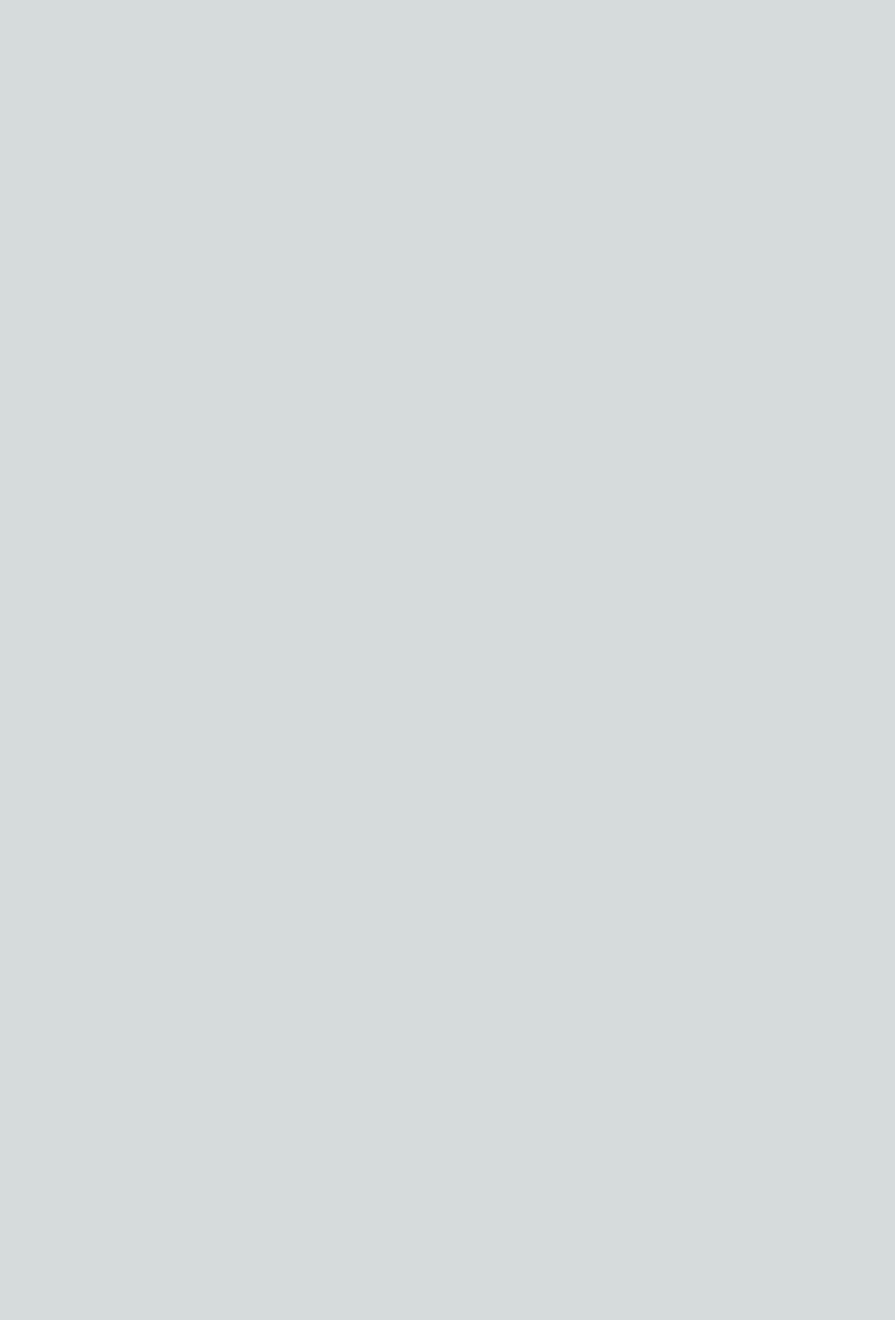
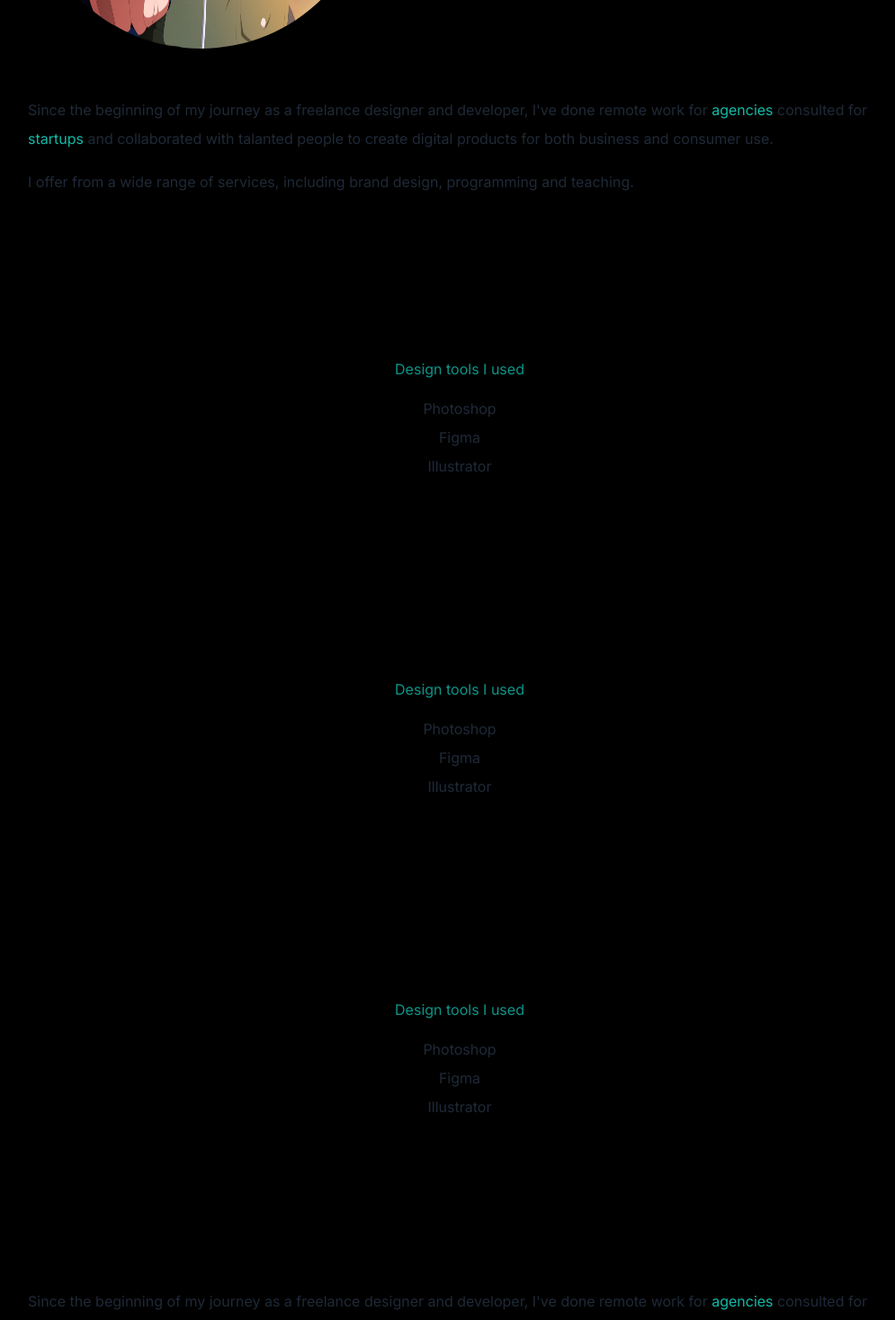
Before and after one commit to Angel-dash/My_folio, a Next.js app: page / in a window 1280 px wide. Shown: the part 1330-2797 px from the top of the page at 90% size, without its empty margins (129-1124 px from the left). Before the commit the page ends 1320 px from the top, so only its background shows below. Built offline with nearby package versions, Linux system fonts and the light colour scheme.

Commit message:
design tools

```diff
--- a/app/page.js
+++ b/app/page.js
@@ -14,7 +14,7 @@ export default function Home() {
 			<Head>
 				<title>Angel's Portfolio</title>
 			</Head>
-			<main className='bg-black px-10'>
+			<main className='bg-black px-10 md:px-20 lg:px-40'>
 				<section className='min-h-screen'>
 					<nav className='py-10 mb-12 flex justify-between'>
 						<h1 className='text-sm'>developed by Angel</h1>
@@ -32,11 +32,13 @@ export default function Home() {
 						</ul>
 					</nav>
 					<div className='text-center p-10 py-10'>
-						<h2 className='text-3xl py-2 text-teal-600 font-medium'>
+						<h2 className='text-3xl py-2 text-teal-600 font-medium md:text-6xl'>
 							Angel Ghimire
 						</h2>
-						<h3 className='text-2xl py-2'>Web developer and Data Science</h3>
-						<p className='text-sm py-5 leading-8 text0=-gray-800'>
+						<h3 className='text-2xl py-2 md:text-3xl'>
+							Web developer and Data Science
+						</h3>
+						<p className='text-sm py-5 leading-8 text0=-gray-800 md:text-xl max-w-xl mx-auto'>
 							Hello! I'm passionate about crafting captivating digital
 							experiences through frontend development. With a strong foundation
 							in technologies like React, JavaScript, HTML, and CSS, I'm
@@ -62,24 +64,75 @@ export default function Home() {
 						<Image src={kakashi} layout='fill' />
 					</div>
 					<div>
-						<h3 className='text-3xl py-1'>Servives I offer</h3>
-						<p className='text-md py-2 leading-8 text-gray-500'>
-							I specialize in crafting dynamic and engaging digital experiences
-							as a web developer. My services encompass the full spectrum of web
-							development, ranging from creating visually captivating and
-							responsive websites to building sophisticated web applications
-							using cutting-edge technologies such as React, Next.js, HTML, CSS,
-							and JavaScript. With a keen eye for design and a commitment to
-							seamless functionality, I am dedicated to bringing your ideas to
-							life and delivering user-centric solutions that elevate your
-							online presence. Whether you require a polished website or a
-							robust web application, I am here to transform your vision into a
-							compelling reality, ensuring a seamless and captivating user
-							experience at every step.
+						<h3 className='text-3xl py-1 dark:text-white '>Services I offer</h3>
+						<p className='text-md py-2 leading-8 text-gray-800 dark:text-gray-200'>
+							Since the beginning of my journey as a freelance designer and
+							developer, I've done remote work for
+							<span className='text-teal-500'> agencies </span>
+							consulted for <span className='text-teal-500'>startups </span>
+							and collaborated with talanted people to create digital products
+							for both business and consumer use.
+						</p>
+						<p className='text-md py-2 leading-8 text-gray-800 dark:text-gray-200'>
+							I offer from a wide range of services, including brand design,
+							programming and teaching.
 						</p>
 					</div>
 					<div>
-						<div></div>
+						<div className='text-center shadow-lg p-10 rounded-xl my-10'>
+							{/* <Image src={design} width={100} height={100} /> */}
+							<h3 className='text-lg font-medium pt-8 pb-2'>
+								Beautiful design{" "}
+							</h3>
+							<p className='py-2'>
+								<h4 className='py-4 text-teal-600'>Design tools I used</h4>
+								<p className='text-gray-800 py-1'>Photoshop</p>
+								<p className='text-gray-800 py-1'>Figma</p>
+								<p className='text-gray-800 py-1'>Illustrator</p>
+							</p>
+						</div>
+						<div className='text-center shadow-lg p-10 rounded-xl my-10'>
+							{/* <Image src={design} width={100} height={100} /> */}
+							<h3 className='text-lg font-medium pt-8 pb-2'>
+								Beautiful design{" "}
+							</h3>
+							<p className='py-2'>
+								<h4 className='py-4 text-teal-600'>Design tools I used</h4>
+								<p className='text-gray-800 py-1'>Photoshop</p>
+								<p className='text-gray-800 py-1'>Figma</p>
+								<p className='text-gray-800 py-1'>Illustrator</p>
+							</p>
+						</div>
+						<div className='text-center shadow-lg p-10 rounded-xl my-10'>
+							{/* <Image src={design} width={100} height={100} /> */}
+							<h3 className='text-lg font-medium pt-8 pb-2'>
+								Beautiful design{" "}
+							</h3>
+							<p className='py-2'>
+								<h4 className='py-4 text-teal-600'>Design tools I used</h4>
+								<p className='text-gray-800 py-1'>Photoshop</p>
+								<p className='text-gray-800 py-1'>Figma</p>
+								<p className='text-gray-800 py-1'>Illustrator</p>
+							</p>
+						</div>
+					</div>
+				</section>
+				<section>
+					<div>
+						<h3 className='text-3xl py-1'>Porfolio</h3>
+						<h3 className='text-3xl py-1 dark:text-white '>Services I offer</h3>
+						<p className='text-md py-2 leading-8 text-gray-800 dark:text-gray-200'>
+							Since the beginning of my journey as a freelance designer and
+							developer, I've done remote work for
+							<span className='text-teal-500'> agencies </span>
+							consulted for <span className='text-teal-500'>startups </span>
+							and collaborated with talanted people to create digital products
+							for both business and consumer use.
+						</p>
+						<p className='text-md py-2 leading-8 text-gray-800 dark:text-gray-200'>
+							I offer from a wide range of services, including brand design,
+							programming and teaching.
+						</p>
 					</div>
 				</section>
 			</main>
```
